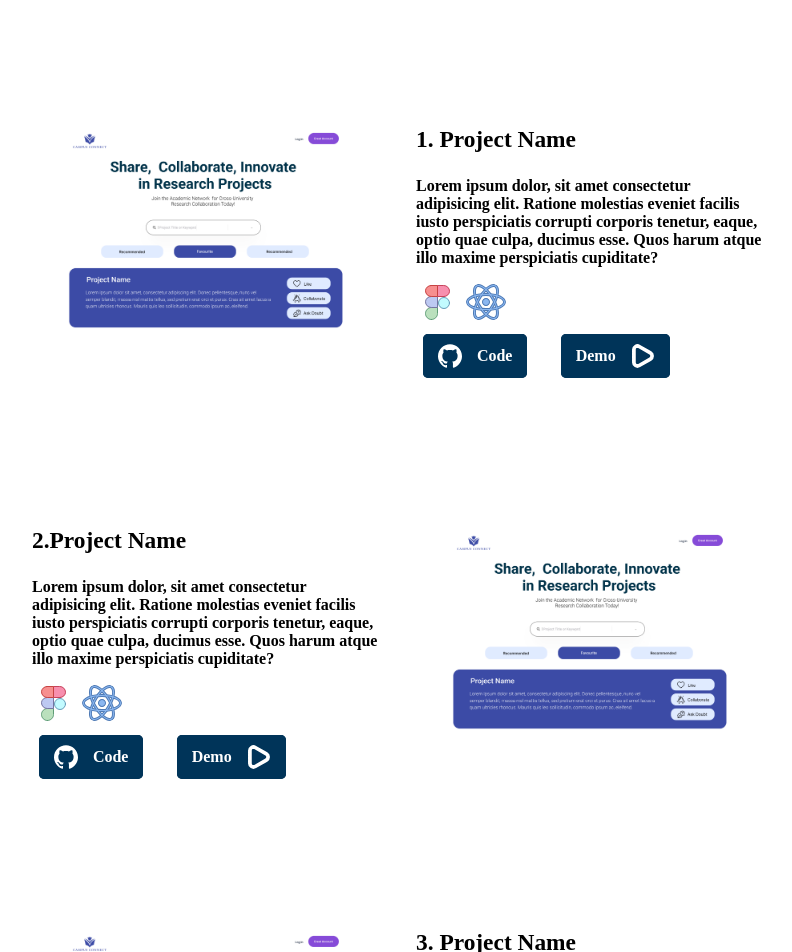
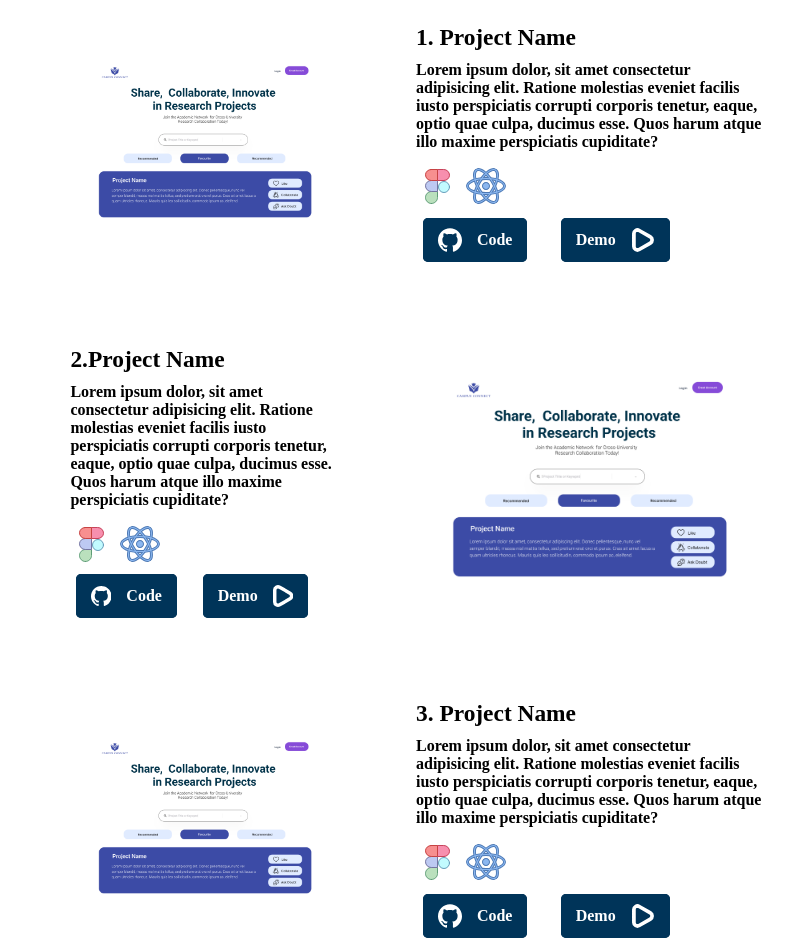
Before and after one commit to Rajgautamr/New_Portfolio, a React (Create React App) app: page / in a window 1280 px wide. Shown: the part 840-1792 px from the top of the page, without its empty margins (224-1016 px from the left). Built offline with nearby package versions, Linux system fonts and the light colour scheme; a web font is replaced by a local one.

Commit message:
margin fixes

```diff
--- a/package.json
+++ b/package.json
@@ -9,7 +9,7 @@
     "bootstrap-icons": "^1.11.1",
     "react": "^18.2.0",
     "react-dom": "^18.2.0",
-    "react-scripts": "5.0.1",
+    "react-scripts": "^5.0.1",
     "web-vitals": "^2.1.4"
   },
   "scripts": {
--- a/src/components/projects/Projects.jsx
+++ b/src/components/projects/Projects.jsx
@@ -9,11 +9,11 @@ const Projects = () => {
     <div className="pro">
       <h1>Projects</h1>
       <div className='project1'>
-        <div class="column">
+        <div class="new">
 
             <img src={ProjectImg} alt="project img" ></img>
         </div>
-        <div class="column" >
+        <div class="new" >
             <h3>1. Project Name</h3>
             <h4>Lorem ipsum dolor, sit amet consectetur adipisicing elit. Ratione molestias eveniet facilis iusto perspiciatis corrupti corporis tenetur, eaque, optio quae culpa, ducimus esse. Quos harum atque illo maxime perspiciatis cupiditate?</h4>
             <div className='icons'>
@@ -40,7 +40,7 @@ const Projects = () => {
 
 
     <div className='project1'>
-        <div class="column">
+        <div class="new">
         <h3>2.Project Name</h3>
             <h4>Lorem ipsum dolor, sit amet consectetur adipisicing elit. Ratione molestias eveniet facilis iusto perspiciatis corrupti corporis tenetur, eaque, optio quae culpa, ducimus esse. Quos harum atque illo maxime perspiciatis cupiditate?</h4>
             <div className='icons'>
@@ -64,18 +64,18 @@ const Projects = () => {
         </div>
 
         </div>
-        <div class="column" >
+        <div class="new" >
         <img src={ProjectImg} alt="project img" ></img>
       </div>
 
     </div>
 
     <div className='project1'>
-        <div class="column">
+        <div class="new">
 
             <img src={ProjectImg} alt="project img" ></img>
         </div>
-        <div class="column" >
+        <div class="new" >
             <h3>3. Project Name</h3>
             <h4>Lorem ipsum dolor, sit amet consectetur adipisicing elit. Ratione molestias eveniet facilis iusto perspiciatis corrupti corporis tenetur, eaque, optio quae culpa, ducimus esse. Quos harum atque illo maxime perspiciatis cupiditate?</h4>
             <div className='icons'>
@@ -102,7 +102,7 @@ const Projects = () => {
 
 
     <div className='project1'>
-        <div class="column">
+        <div class="new">
         <h3>4. Project Name</h3>
             <h4>Lorem ipsum dolor, sit amet consectetur adipisicing elit. Ratione molestias eveniet facilis iusto perspiciatis corrupti corporis tenetur, eaque, optio quae culpa, ducimus esse. Quos harum atque illo maxime perspiciatis cupiditate?</h4>
             <div className='icons'>
@@ -126,7 +126,7 @@ const Projects = () => {
         </div>
 
         </div>
-        <div class="column" >
+        <div class="new" >
         <img src={ProjectImg} alt="project img" ></img>
       </div>
 
--- a/src/components/projects/project.css
+++ b/src/components/projects/project.css
@@ -8,14 +8,17 @@ h1{
     margin:0.5rem;
 }
 h4{
+  padding-top: 10px;
   font-size: 16px;
 }
 .project1{
-  margin: 5% 0%;
+  padding: 5% 0%;
+
     display: flex;
     flex-wrap: wrap;
+
 }
-.column img{
+.new img{
   width: 100%;
   height: auto;
   border-radius: 20px;
@@ -28,7 +31,7 @@ h4{
   margin-top: 15px;
   margin-right: 10px;
 }
-.column {
+.new {
   padding: 0%;
   font-size: 20px;
   font-family: 'Gabarito', cursive;
@@ -36,14 +39,15 @@ h4{
   flex: 1;
 }
 
-.column:nth-child(2) {
+.new:nth-child(2) {
   flex: 55%;
   padding: 0% 5%;
   align-self: center;
 }
 
-.column:nth-child(1) {
+.new:nth-child(1) {
   flex: 45%;
+  padding: 0% 5%;
   align-self: center;
 
 }
@@ -97,4 +101,8 @@ h4{
   .pro{
     margin: 0% 2%;
   }
+  .project1{
+    margin-bottom: 10px;
+    border-bottom: 5px solid var(--secondary-color);
+  }
 }
```
Also changed, not shown: src/components/navbar/navbar.css (indentation only), 1 other file (tests, documents, lock files or other folders).
